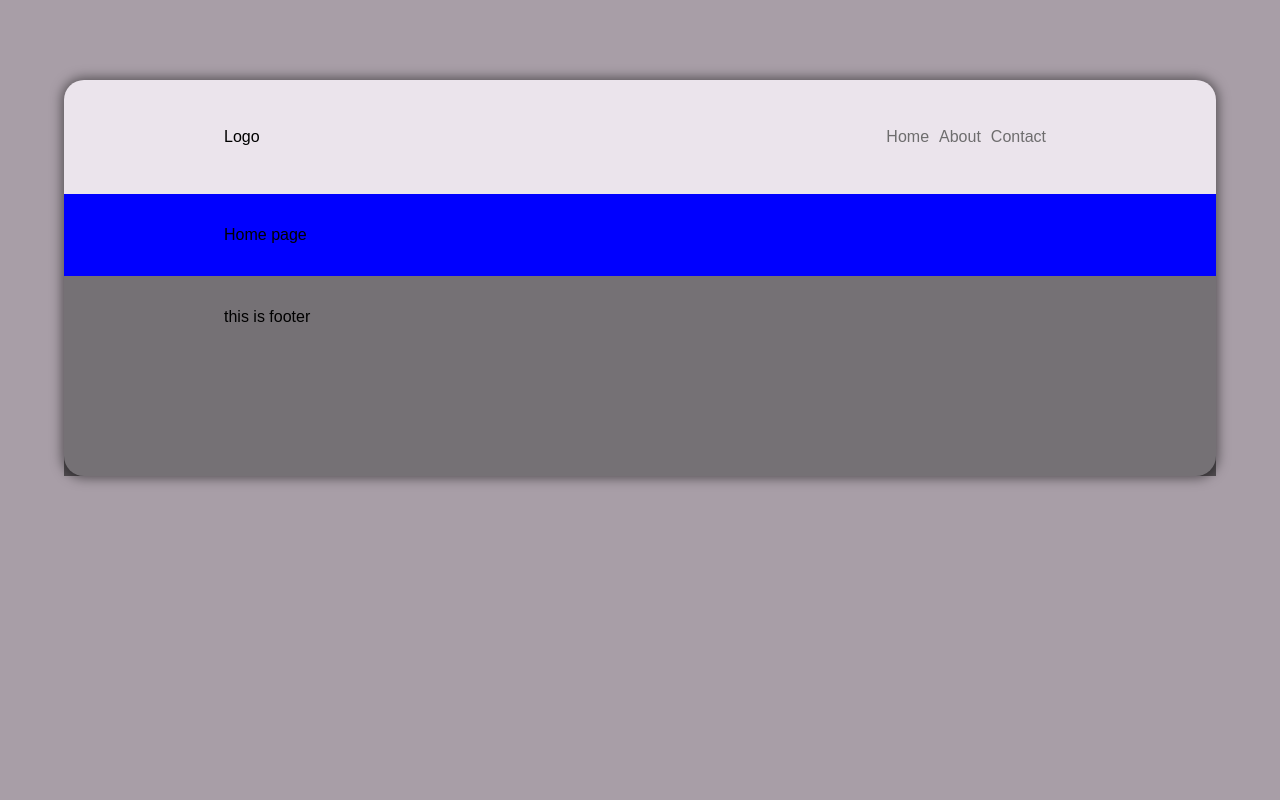
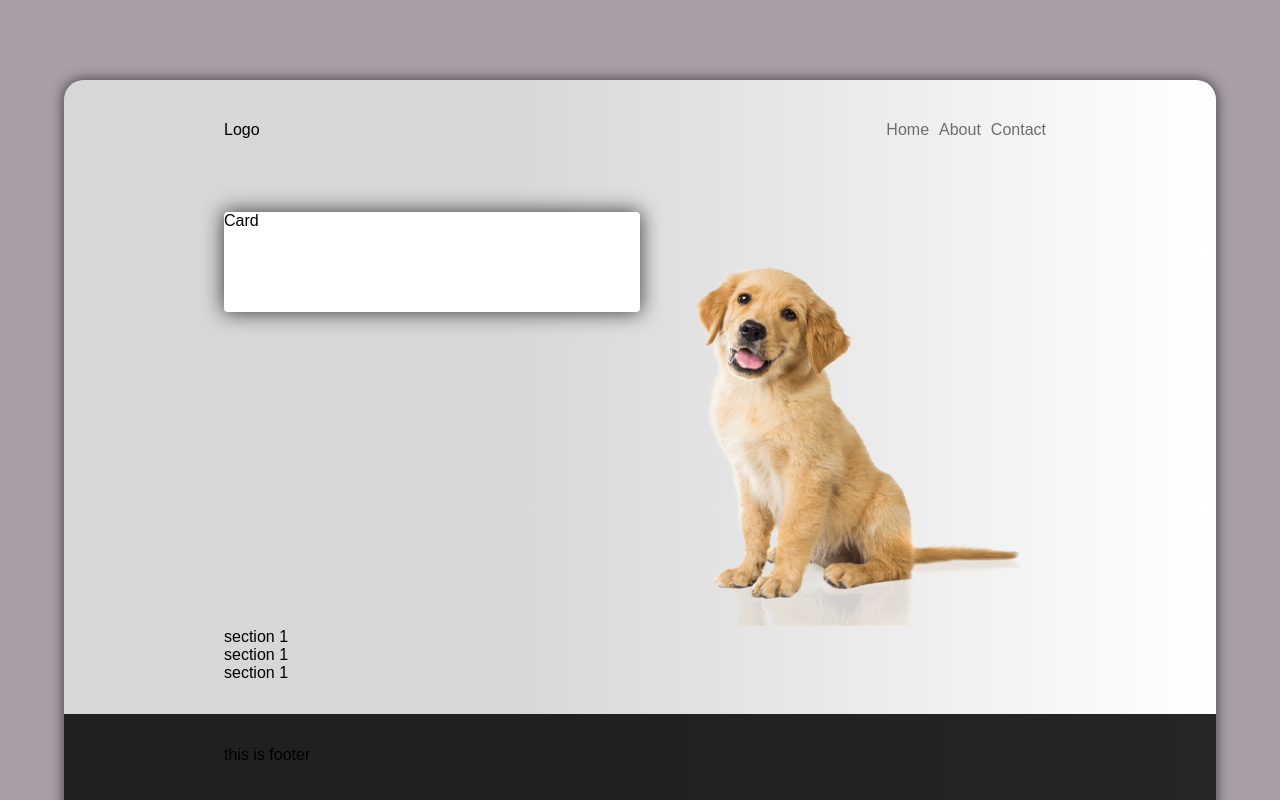
Before and after one commit to endzi007/nextjsExample, a Next.js app: page / in a window 1280 px wide. Shown: the top 800 px of the page. Built offline with nearby package versions, Linux system fonts and the light colour scheme; a web font is replaced by a local one.

Commit message:
layout styling

```diff
--- a/components/defaultLayout.js
+++ b/components/defaultLayout.js
@@ -1,5 +1,5 @@
 import Head from 'next/head'
-import styles from '../styles/Home.module.css'
+import styles from '../styles/DefaultLayout.module.css'
 import Header from './header'
 import Footer from './footer'
 
--- /dev/null
+++ b/components/homeLayout.js
@@ -0,0 +1,38 @@
+import Image from "next/image";
+export default function HomeComponent() {
+    return (
+        <div>
+            <section style={{
+                display: "flex",
+
+            }}>
+                <div
+                    style={{
+                        backgroundColor: "white",
+                        width: "500px",
+                        height: "100px",
+                        boxShadow: "0 0 20px 1px rgba(0,0,0, 0.7)",
+                        borderRadius: "4px",
+                    }}
+                >Card</div>
+                <Image
+                    src="/photos/dog.png"
+                    alt="DogPIcture"
+                    width={500}
+                    height={500}
+                />
+            </section>
+            <section>
+                section 1
+            </section>
+            <section>
+                section 1
+            </section>
+            <section>
+                section 1
+            </section>
+
+        </div>
+    );
+
+}
--- a/pages/index.js
+++ b/pages/index.js
@@ -1,11 +1,9 @@
 import DefaultLayout from "../components/defaultLayout";
-
+import HomeLayout from '../components/homeLayout';
 export default function Home({title, children, todos}) {
   return (
   <DefaultLayout title="Enis ">
-    <div>
-     Home page
-    </div>
+    <HomeLayout />
   </DefaultLayout>
   );
 }
--- a/styles/Home.module.css
+++ b/styles/DefaultLayout.module.css
@@ -1,16 +1,12 @@
 .container {
   display: flex;
   flex-direction: column;
-  background-color: #EBE4EC;
+  background: rgb(215,215,215);
+  background: linear-gradient(90deg, rgba(215,215,215,1) 0%, rgba(215,215,215,1) 39%, rgba(255,255,255,1) 100%);
   width: 90vw;
   margin: 80px auto 0 auto;
-  border-radius: 20px;
+  border-radius: var(--radius-on-container);
   -webkit-box-shadow: 0px 0px 12px 2px rgba(0,0,0,0.50);
   -moz-box-shadow: 0px 0px 12px 2px rgba(0,0,0,0.50);
   box-shadow: 0px 0px 12px 2px rgba(0,0,0,0.50);
-  justify-content: space-between;
 }
-
-.main {
-  background-color: blue;
-}
--- a/styles/Footer.module.css
+++ b/styles/Footer.module.css
@@ -1,6 +1,9 @@
 .footer{
     align-self: flex-end;
-    background-color: rgba(0,0,0, 0.5);
+    background-color: rgba(0,0,0, 0.85);
     width: 100%;
     height: 200px;
+    border-bottom-left-radius: var(--radius-on-container);
+    border-bottom-right-radius: var(--radius-on-container);
+    height: 300px;
 }
--- a/styles/Header.module.css
+++ b/styles/Header.module.css
@@ -4,7 +4,10 @@
     justify-content: space-between;
     width: 100%;
     align-items: center;
-    background-color: transparent;
+    border-top-left-radius: var(--radius-on-container);
+    border-top-right-radius: var(--radius-on-container);
+    background: transparent;
+    height: 100px;
 }
 
 .ul{
--- a/styles/globals.css
+++ b/styles/globals.css
@@ -3,6 +3,7 @@
 
 :root{
   --body-color: #A89EA7;
+  --radius-on-container: 20px;
 }
 html{
   padding: 0;
```
Also changed, not shown: components/blogLayout.js (+18 -6 lines), pages/about.js (+4 -14 lines), public/photos/dog.png (added).
